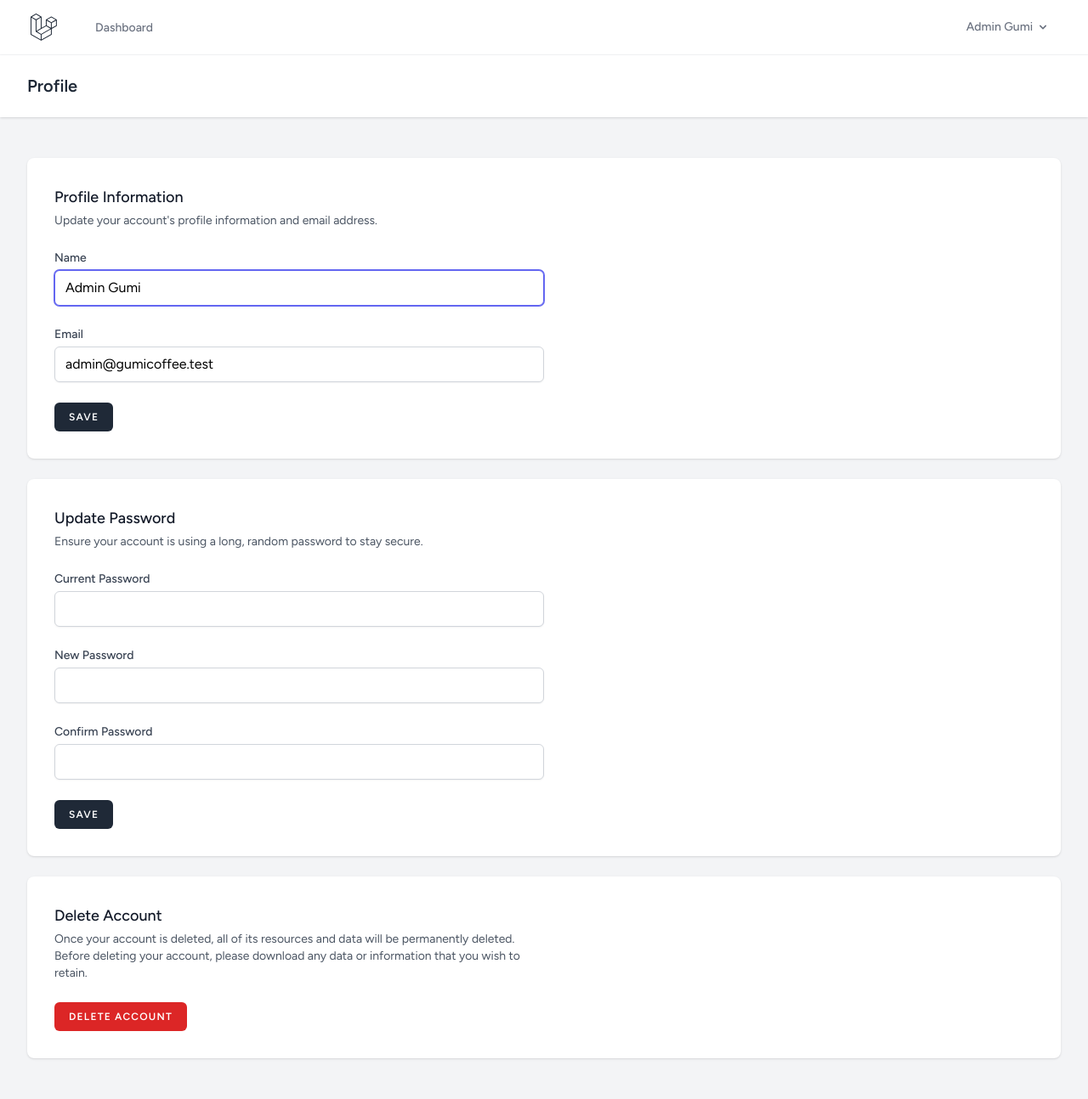
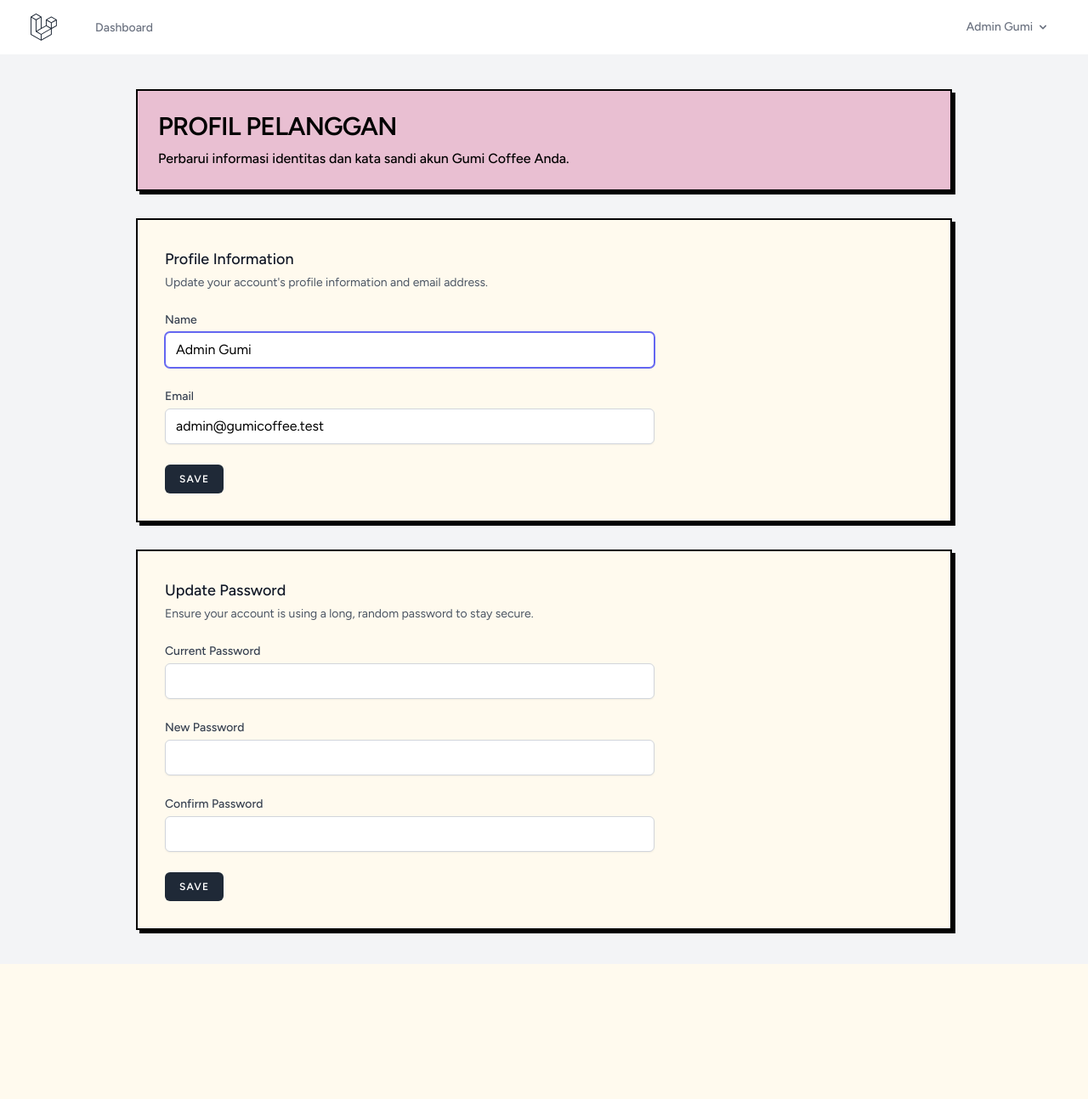
Before and after one commit to m-dzikri/gumi-coffee, a Laravel app: page /profile in a window 1280 px wide. Shown: the whole page at 85% size. After the commit the page ends 1099 px from the top, so only its background shows below. Run offline with Laravel 12, Linux system fonts and the light colour scheme; a user stored in the database is signed in; data comes from the database, SQL or seed files in the repository; style sheets or scripts are compiled from the project's sources.

Commit message:
feat(auth): enforce customer role on registration, redirect to menus, and disable account deletion

```diff
--- a/app/Http/Controllers/Auth/AuthenticatedSessionController.php
+++ b/app/Http/Controllers/Auth/AuthenticatedSessionController.php
@@ -28,7 +28,7 @@ class AuthenticatedSessionController extends Controller
 
         $request->session()->regenerate();
 
-        return redirect()->intended(route('dashboard', absolute: false));
+        return redirect()->intended(route('menus.index', absolute: false));
     }
 
     /**
--- a/app/Http/Controllers/Auth/RegisteredUserController.php
+++ b/app/Http/Controllers/Auth/RegisteredUserController.php
@@ -40,12 +40,13 @@ class RegisteredUserController extends Controller
             'name' => $request->name,
             'email' => $request->email,
             'password' => Hash::make($request->password),
+            'role' => 'customer',
         ]);
 
         event(new Registered($user));
 
         Auth::login($user);
 
-        return redirect(route('dashboard', absolute: false));
+        return redirect(route('menus.index', absolute: false));
     }
 }
--- a/app/Http/Controllers/ProfileController.php
+++ b/app/Http/Controllers/ProfileController.php
@@ -5,7 +5,6 @@ namespace App\Http\Controllers;
 use App\Http\Requests\ProfileUpdateRequest;
 use Illuminate\Http\RedirectResponse;
 use Illuminate\Http\Request;
-use Illuminate\Support\Facades\Auth;
 use Illuminate\Support\Facades\Redirect;
 use Illuminate\View\View;
 
@@ -36,25 +35,4 @@ class ProfileController extends Controller
 
         return Redirect::route('profile.edit')->with('status', 'profile-updated');
     }
-
-    /**
-     * Delete the user's account.
-     */
-    public function destroy(Request $request): RedirectResponse
-    {
-        $request->validateWithBag('userDeletion', [
-            'password' => ['required', 'current_password'],
-        ]);
-
-        $user = $request->user();
-
-        Auth::logout();
-
-        $user->delete();
-
-        $request->session()->invalidate();
-        $request->session()->regenerateToken();
-
-        return Redirect::to('/');
-    }
 }
--- a/resources/views/profile/edit.blade.php
+++ b/resources/views/profile/edit.blade.php
@@ -1,29 +1,28 @@
 <x-app-layout>
-    <x-slot name="header">
-        <h2 class="font-semibold text-xl text-gray-800 leading-tight">
-            {{ __('Profile') }}
-        </h2>
-    </x-slot>
+    <x-slot name="title">Profil Akun - Gumi Coffee</x-slot>
 
-    <div class="py-12">
-        <div class="max-w-7xl mx-auto sm:px-6 lg:px-8 space-y-6">
-            <div class="p-4 sm:p-8 bg-white shadow sm:rounded-lg">
+    <section class="py-10 px-4 sm:px-6 lg:px-8 max-w-5xl mx-auto">
+        <div class="mb-8 border-2 border-[#020202] bg-[#e9bfd2] p-6 shadow-[4px_4px_0px_#020202]">
+            <h1 class="text-2xl sm:text-3xl font-black uppercase tracking-tight text-[#020202]">
+                Profil Pelanggan
+            </h1>
+            <p class="mt-2 text-sm sm:text-base font-medium text-[#020202]">
+                Perbarui informasi identitas dan kata sandi akun Gumi Coffee Anda.
+            </p>
+        </div>
+
+        <div class="space-y-8">
+            <div class="p-6 sm:p-8 bg-[#fffaee] border-2 border-[#020202] shadow-[4px_4px_0px_#020202]">
                 <div class="max-w-xl">
                     @include('profile.partials.update-profile-information-form')
                 </div>
             </div>
 
-            <div class="p-4 sm:p-8 bg-white shadow sm:rounded-lg">
+            <div class="p-6 sm:p-8 bg-[#fffaee] border-2 border-[#020202] shadow-[4px_4px_0px_#020202]">
                 <div class="max-w-xl">
                     @include('profile.partials.update-password-form')
                 </div>
             </div>
-
-            <div class="p-4 sm:p-8 bg-white shadow sm:rounded-lg">
-                <div class="max-w-xl">
-                    @include('profile.partials.delete-user-form')
-                </div>
-            </div>
         </div>
-    </div>
+    </section>
 </x-app-layout>
--- a/resources/views/profile/partials/delete-user-form.blade.php
+++ /dev/null
@@ -1,55 +0,0 @@
-<section class="space-y-6">
-    <header>
-        <h2 class="text-lg font-medium text-gray-900">
-            {{ __('Delete Account') }}
-        </h2>
-
-        <p class="mt-1 text-sm text-gray-600">
-            {{ __('Once your account is deleted, all of its resources and data will be permanently deleted. Before deleting your account, please download any data or information that you wish to retain.') }}
-        </p>
-    </header>
-
-    <x-danger-button
-        x-data=""
-        x-on:click.prevent="$dispatch('open-modal', 'confirm-user-deletion')"
-    >{{ __('Delete Account') }}</x-danger-button>
-
-    <x-modal name="confirm-user-deletion" :show="$errors->userDeletion->isNotEmpty()" focusable>
-        <form method="post" action="{{ route('profile.destroy') }}" class="p-6">
-            @csrf
-            @method('delete')
-
-            <h2 class="text-lg font-medium text-gray-900">
-                {{ __('Are you sure you want to delete your account?') }}
-            </h2>
-
-            <p class="mt-1 text-sm text-gray-600">
-                {{ __('Once your account is deleted, all of its resources and data will be permanently deleted. Please enter your password to confirm you would like to permanently delete your account.') }}
-            </p>
-
-            <div class="mt-6">
-                <x-input-label for="password" value="{{ __('Password') }}" class="sr-only" />
-
-                <x-text-input
-                    id="password"
-                    name="password"
-                    type="password"
-                    class="mt-1 block w-3/4"
-                    placeholder="{{ __('Password') }}"
-                />
-
-                <x-input-error :messages="$errors->userDeletion->get('password')" class="mt-2" />
-            </div>
-
-            <div class="mt-6 flex justify-end">
-                <x-secondary-button x-on:click="$dispatch('close')">
-                    {{ __('Cancel') }}
-                </x-secondary-button>
-
-                <x-danger-button class="ms-3">
-                    {{ __('Delete Account') }}
-                </x-danger-button>
-            </div>
-        </form>
-    </x-modal>
-</section>
--- a/routes/web.php
+++ b/routes/web.php
@@ -1,20 +1,20 @@
 <?php
 
+use App\Http\Controllers\HomeController;
+use App\Http\Controllers\MenuController;
 use App\Http\Controllers\ProfileController;
 use Illuminate\Support\Facades\Route;
 
-Route::get('/', function () {
-    return view('welcome');
-});
+Route::get('/', [HomeController::class, 'index'])->name('home');
+Route::get('/menus', [MenuController::class, 'index'])->name('menus.index');
 
 Route::get('/dashboard', function () {
-    return view('dashboard');
-})->middleware(['auth', 'verified'])->name('dashboard');
+    return redirect()->route('menus.index');
+})->middleware(['auth'])->name('dashboard');
 
 Route::middleware('auth')->group(function () {
     Route::get('/profile', [ProfileController::class, 'edit'])->name('profile.edit');
     Route::patch('/profile', [ProfileController::class, 'update'])->name('profile.update');
-    Route::delete('/profile', [ProfileController::class, 'destroy'])->name('profile.destroy');
 });
 
 require __DIR__.'/auth.php';
```
